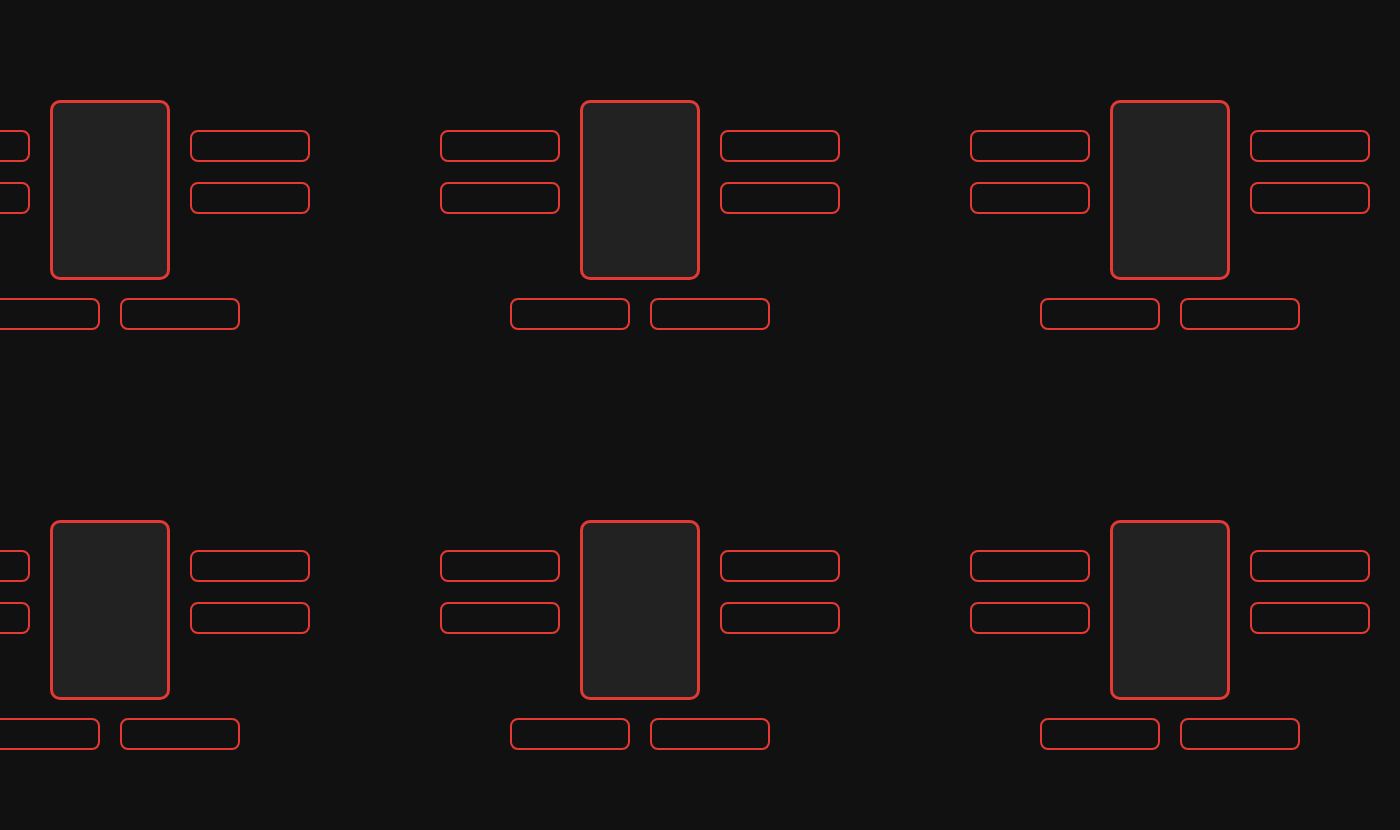
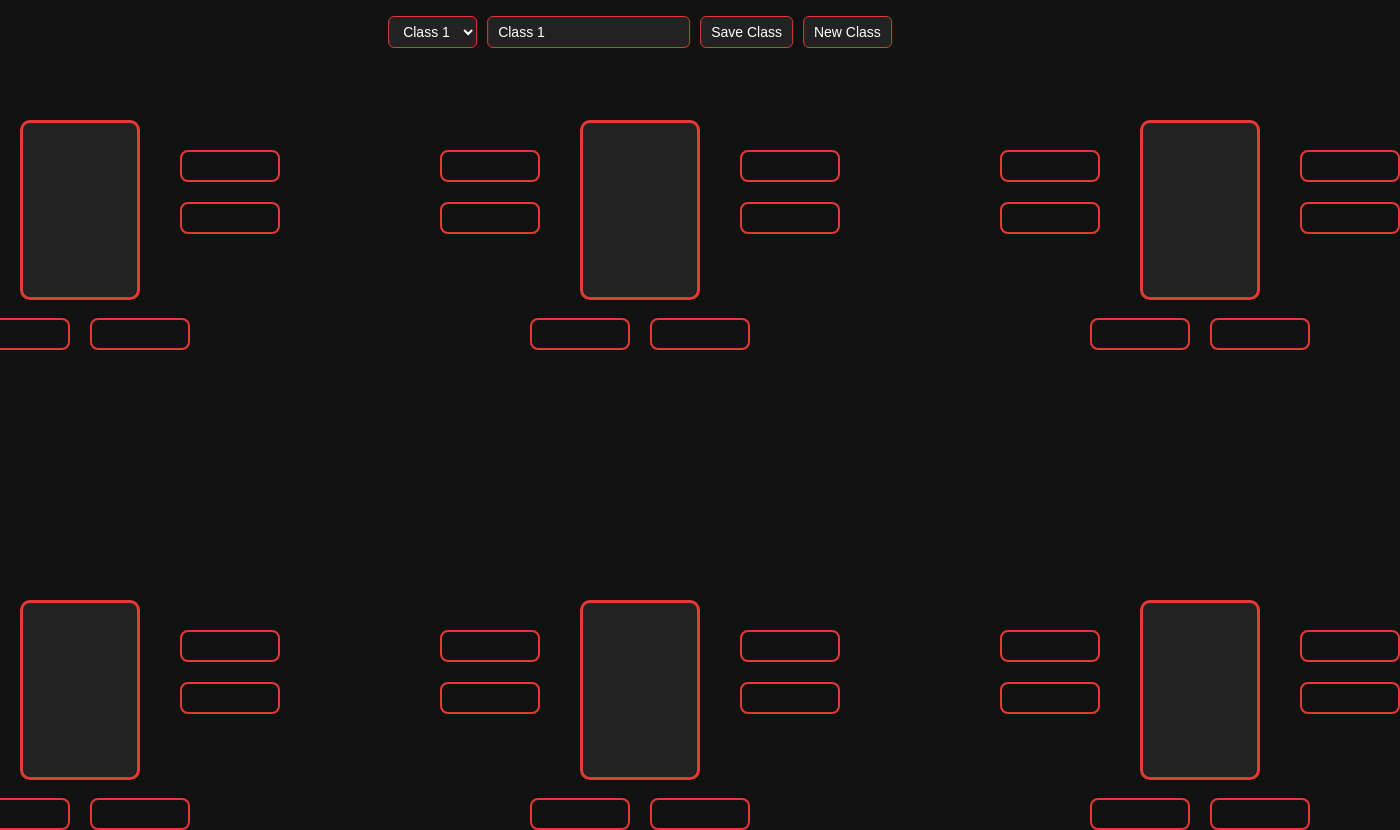
Before and after one commit to SalmanMurtazaMinhas/seating-chart-2.0, a plain HTML site: page index.html in a window 1280 px wide. Shown: the whole page, 1400 px wide, since content can reach past the window. Before the commit the page ends 800 px from the top, so only its background shows below. Drawn offline with Linux system fonts and the light colour scheme.

Commit message:
added save multiple classes

```diff
--- a/index.html
+++ b/index.html
@@ -9,10 +9,26 @@
 </head>
 <body>
 
+    <!-- Class selector / controls -->
+    <div class="menu">
+        <select id="classSelector"></select>
+
+        <input
+            id="classNameInput"
+            type="text"
+            placeholder="Enter class name (e.g. SEB-BH-7)"
+        >
+
+        <button id="saveClassBtn">Save Class</button>
+        <button id="newClassBtn">New Class</button>
+    </div>
+
+    <!-- Classroom layout -->
     <div class="classroom">
 
         <!-- ROW 1 -->
         <div class="row">
+
             <!-- TABLE 1 -->
             <div class="table" data-table="1">
                 <div class="table-rect"></div>
@@ -72,10 +88,12 @@
                     <input class="seat" type="text" data-id="3-6">
                 </div>
             </div>
+
         </div>
 
         <!-- ROW 2 -->
         <div class="row">
+
             <!-- TABLE 4 -->
             <div class="table" data-table="4">
                 <div class="table-rect"></div>
@@ -135,6 +153,7 @@
                     <input class="seat" type="text" data-id="6-6">
                 </div>
             </div>
+
         </div>
 
     </div>
--- a/script.js
+++ b/script.js
@@ -1,26 +1,135 @@
 document.addEventListener("DOMContentLoaded", () => {
-    const inputs = document.querySelectorAll(".seat");
+    const seats = document.querySelectorAll(".seat");
 
-    inputs.forEach(input => {
-        const savedName = localStorage.getItem(input.dataset.id);
+    const classSelector = document.getElementById("classSelector");
+    const classNameInput = document.getElementById("classNameInput");
+    const saveClassBtn = document.getElementById("saveClassBtn");
+    const newClassBtn = document.getElementById("newClassBtn");
 
-        if (savedName) {
-            input.value = savedName;
+    // allClasses = { "SEB-BH-7": { "1-1": "Safa", ... }, ... }
+    let classes = JSON.parse(localStorage.getItem("allClasses")) || {};
+    let currentClass = null;
+
+    function saveAllClasses() {
+        localStorage.setItem("allClasses", JSON.stringify(classes));
+    }
+
+    function clearSeats() {
+        seats.forEach(seat => seat.value = "");
+    }
+
+    function loadClass(className) {
+        if (!className || !classes[className]) {
+            clearSeats();
+            return;
+        }
+        const seatData = classes[className];
+        seats.forEach(seat => {
+            const id = seat.dataset.id;
+            seat.value = seatData[id] || "";
+        });
+    }
+
+    function renderClassOptions() {
+        classSelector.innerHTML = "";
+
+        Object.keys(classes).forEach(name => {
+            const opt = document.createElement("option");
+            opt.value = name;
+            opt.textContent = name;
+            classSelector.appendChild(opt);
+        });
+
+        if (currentClass && classes[currentClass]) {
+            classSelector.value = currentClass;
+        } else {
+            const names = Object.keys(classes);
+            if (names.length > 0) {
+                currentClass = names[0];
+                classSelector.value = currentClass;
+            } else {
+                currentClass = null;
+            }
         }
 
-        input.addEventListener("focus", (event) => {
-            event.target.select();
+        classNameInput.value = currentClass || "";
+        loadClass(currentClass);
+    }
+
+    // If no classes at all, create one default
+    if (Object.keys(classes).length === 0) {
+        currentClass = "Class 1";
+        classes[currentClass] = {};
+        saveAllClasses();
+    } else {
+        currentClass = Object.keys(classes)[0];
+    }
+
+    renderClassOptions();
+
+    // Save / rename current class with current seat values
+    saveClassBtn.addEventListener("click", () => {
+        const name = classNameInput.value.trim();
+        if (!name) {
+            alert("Enter a class name first.");
+            return;
+        }
+
+        // collect seat data
+        const seatData = {};
+        seats.forEach(seat => {
+            const val = seat.value.trim();
+            seatData[seat.dataset.id] = val === "" ? "Unnamed" : val;
+            if (val === "") seat.value = "Unnamed";
         });
 
-        input.addEventListener("blur", (event) => {
+        // if renaming an existing class
+        if (currentClass && name !== currentClass && classes[currentClass]) {
+            delete classes[currentClass];
+        }
+
+        currentClass = name;
+        classes[currentClass] = seatData;
+        saveAllClasses();
+        renderClassOptions();
+        alert("Class saved!");
+    });
+
+    // Start a fresh (unsaved) seating chart
+    newClassBtn.addEventListener("click", () => {
+        currentClass = null;
+        classNameInput.value = "";
+        classSelector.value = "";
+        clearSeats();
+    });
+
+    // Change class from dropdown
+    classSelector.addEventListener("change", () => {
+        currentClass = classSelector.value;
+        classNameInput.value = currentClass;
+        loadClass(currentClass);
+    });
+
+    // Optional: auto-update current class on blur (if currentClass exists)
+    seats.forEach(seat => {
+        seat.addEventListener("blur", (event) => {
             let value = event.target.value.trim();
-
             if (value === "") {
                 value = "Unnamed";
                 event.target.value = value;
             }
 
-            localStorage.setItem(event.target.dataset.id, value);
+            if (!currentClass) return; // only autosave when a class is selected/saved
+
+            if (!classes[currentClass]) {
+                classes[currentClass] = {};
+            }
+            classes[currentClass][event.target.dataset.id] = value;
+            saveAllClasses();
+        });
+
+        seat.addEventListener("focus", (event) => {
+            event.target.select();
         });
     });
 });
--- a/style.css
+++ b/style.css
@@ -4,25 +4,50 @@
 
 body {
     margin: 0;
-    height: 100vh;
+    min-height: 100vh;
     background: #111;
     display: flex;
-    justify-content: center;
-    align-items: center;
+    flex-direction: column;      /* stack menu + classroom vertically */
+    align-items: center;         /* center horizontally */
     font-family: Arial, sans-serif;
+    padding-top: 80px;           /* space below the fixed menu */
 }
 
-/* Whole classroom */
+/* -------- top menu (class selector) -------- */
+
+.menu {
+    position: fixed;
+    top: 16px;
+    left: 50%;
+    transform: translateX(-50%);
+    display: flex;
+    gap: 10px;
+    z-index: 1000;
+}
+
+.menu select,
+.menu input,
+.menu button {
+    padding: 6px 10px;
+    font-size: 14px;
+    border-radius: 6px;
+    border: 1px solid #e53935;
+    background: #222;
+    color: #fff;
+}
+
+/* -------- classroom layout -------- */
+
 .classroom {
     display: flex;
     flex-direction: column;
-    gap: 160px;           /* space between the two rows */
+    gap: 220px;           /* space between the two rows */
 }
 
 /* One row of 3 tables */
 .row {
     display: flex;
-    gap: 350px;     /* increased from 200px */
+    gap: 380px;           /* horizontal space between tables */
     justify-content: center;
 }
 
@@ -53,7 +78,7 @@ body {
     gap: 20px;
 }
 
-/* move full name tags outside the table */
+/* move name tags outside the table */
 .left-col {
     left: -110px;
     top: 70px;
@@ -74,9 +99,9 @@ body {
     gap: 20px;
 }
 
-/* Seat = rectangular name tag now */
+/* Seat = rectangular name tag */
 .seat {
-    width: 120px;
+    width: 100px;
     height: 32px;
     border-radius: 8px;
     border: 2px solid #e53935;
```
Lines whose indentation alone changed are shown as unchanged.
